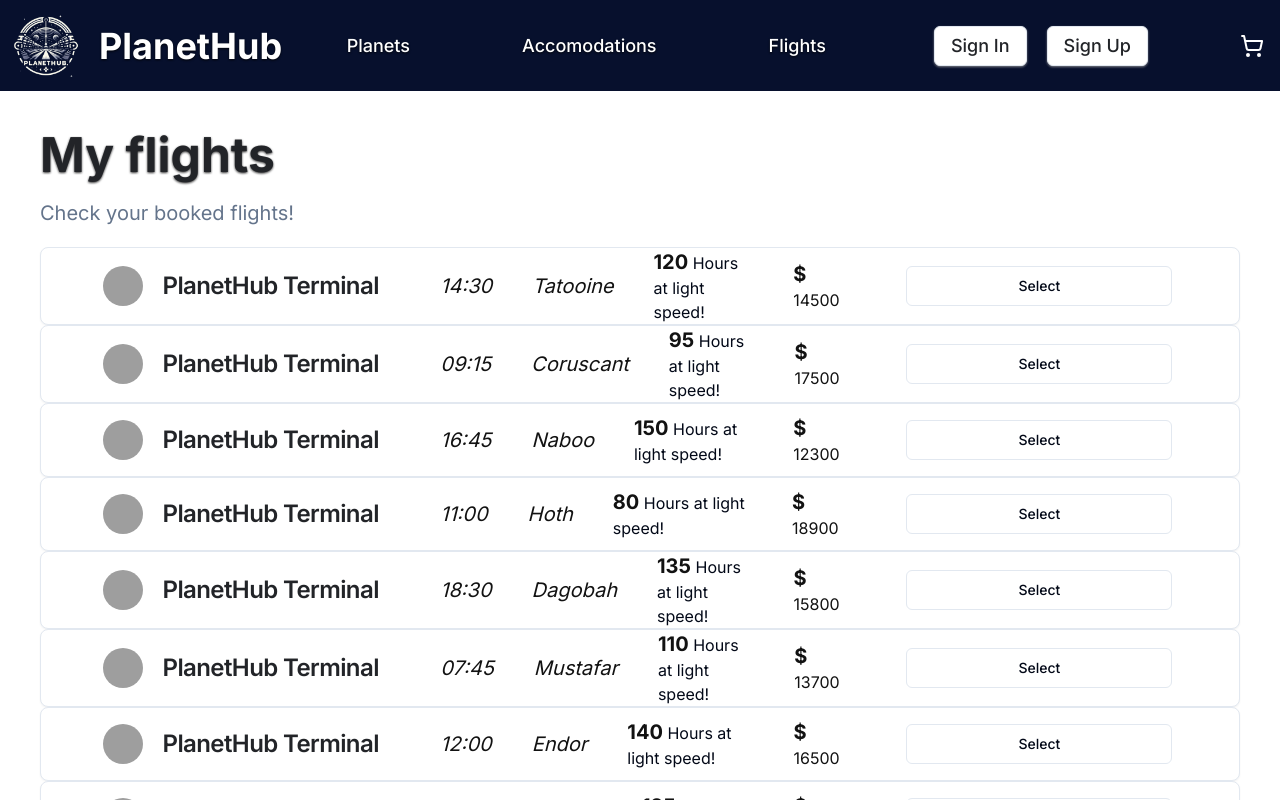
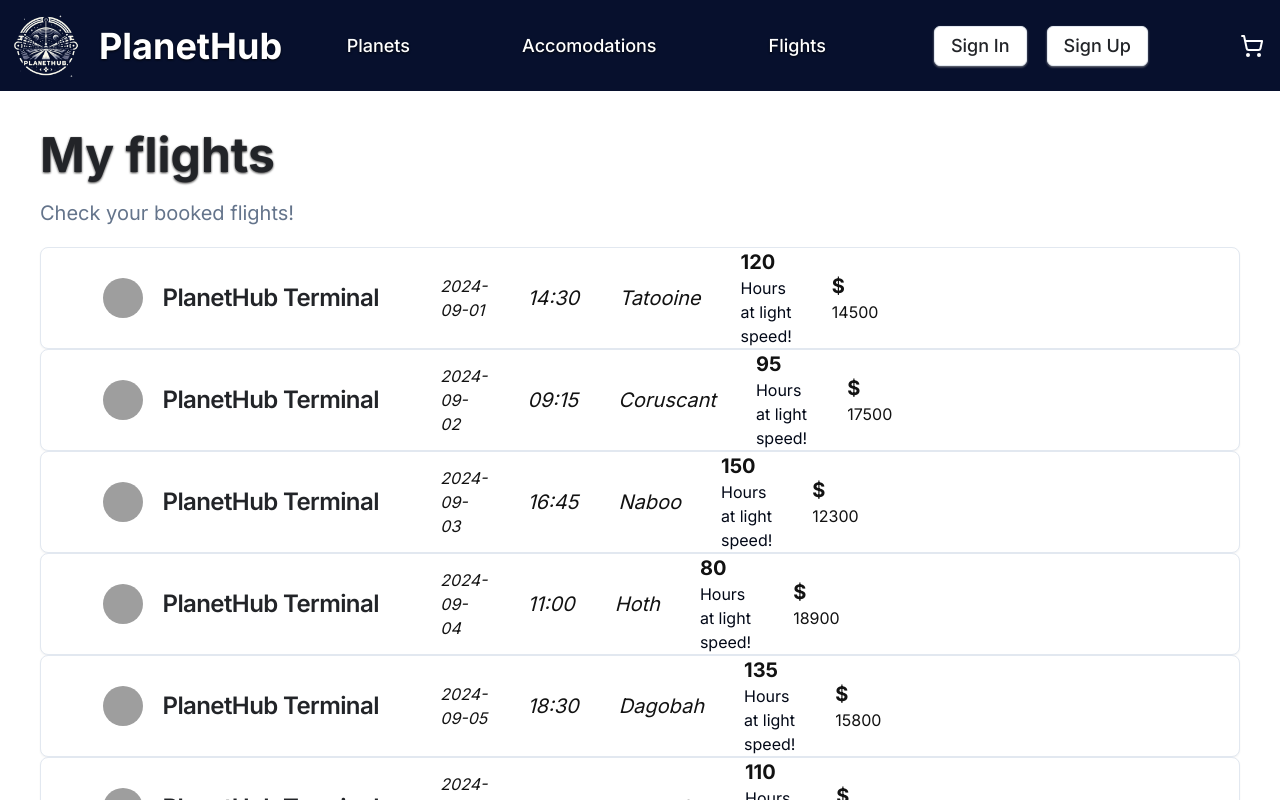
Before and after one commit to jcamilomolinar/planet-hub, a Next.js app in the folder planet-hub/: page /myflights in a window 1280 px wide. Shown: the top 800 px of the page. Built offline with nearby package versions, Linux system fonts and the light colour scheme; grey boxes are pictures that could not be loaded.

Commit message:
fix previous f*** PR

```diff
--- a/planet-hub/components/Flight.tsx
+++ b/planet-hub/components/Flight.tsx
@@ -1,3 +1,5 @@
+"use client"
+
 import { useState } from 'react';
 import {
   Card,
@@ -5,7 +7,7 @@ import {
 } from "@/components/ui/card";
 import { Avatar, AvatarFallback, AvatarImage } from "@/components/ui/avatar";
 import { Button } from "@/components/ui/button";
-export function Flight({ timeTravel, planet, price, hour }: { timeTravel: number, planet: string, price: number, hour: string }) {
+export function Flight({ timeTravel, planet, price, hour, date, showButton }: { timeTravel: number, planet: string, price: number, hour: string, date: string, showButton: boolean }) {
   const [isSelected, setIsSelected] = useState(false);
 
   const handleSelect = () => {
@@ -27,12 +29,14 @@ export function Flight({ timeTravel, planet, price, hour }: { timeTravel: number
         </div>
       </div>
       <div className="flex items-center justify-around gap-10">
+        <p className="text-textAll italic">{date}</p>
         <p className="text-textAll text-xl italic">{hour}</p>
         <p className="text-textAll text-xl italic">{planet}</p>
         <p><span className="text-textAll text-xl font-bold">{timeTravel}</span> Hours at light speed!</p>
         <p className="text-textAll"><span className="text-textAll text-xl font-bold">$</span> {price}</p>
       </div>
-      <div className="grid items-center justify-items-center">
+      {
+          showButton && (<div className="grid items-center justify-items-center">
                           <Button
                             className="w-2/3"
                             variant="outline"
@@ -40,7 +44,8 @@ export function Flight({ timeTravel, planet, price, hour }: { timeTravel: number
                           >
                             {isSelected ? "Selected" : "Select"}
                           </Button>
-      </div>
+                        </div>)
+      }
     </Card>
   );
 }
--- a/planet-hub/components/FlightSearchForm.tsx
+++ b/planet-hub/components/FlightSearchForm.tsx
@@ -320,13 +320,15 @@ export function FlightSearchForm() {
         <h1 className="text-textTitle text-5xl font-bold drop-shadow-[0_1.2px_1.2px_rgba(0,0,0,0.8)]">Search results</h1>
         <h2 className="text-xl text-muted-foreground my-5">These are the flights options we found for you!</h2>
         {
-          flights.map((flight: { planet: string; timeTravel: number; price: number; hour: string }, index: number) => (
+          flights.map((flight: any, index: number) => (
             <Flight
               key={index}
               planet={flight.planet}
               timeTravel={flight.timeTravel}
               price={flight.price}
               hour={flight.hour}
+              date={flight.date.toISOString().split('T')[0]}
+              showButton={true}
             />
           ))
         }
```
Lines whose indentation alone changed are shown as unchanged.
